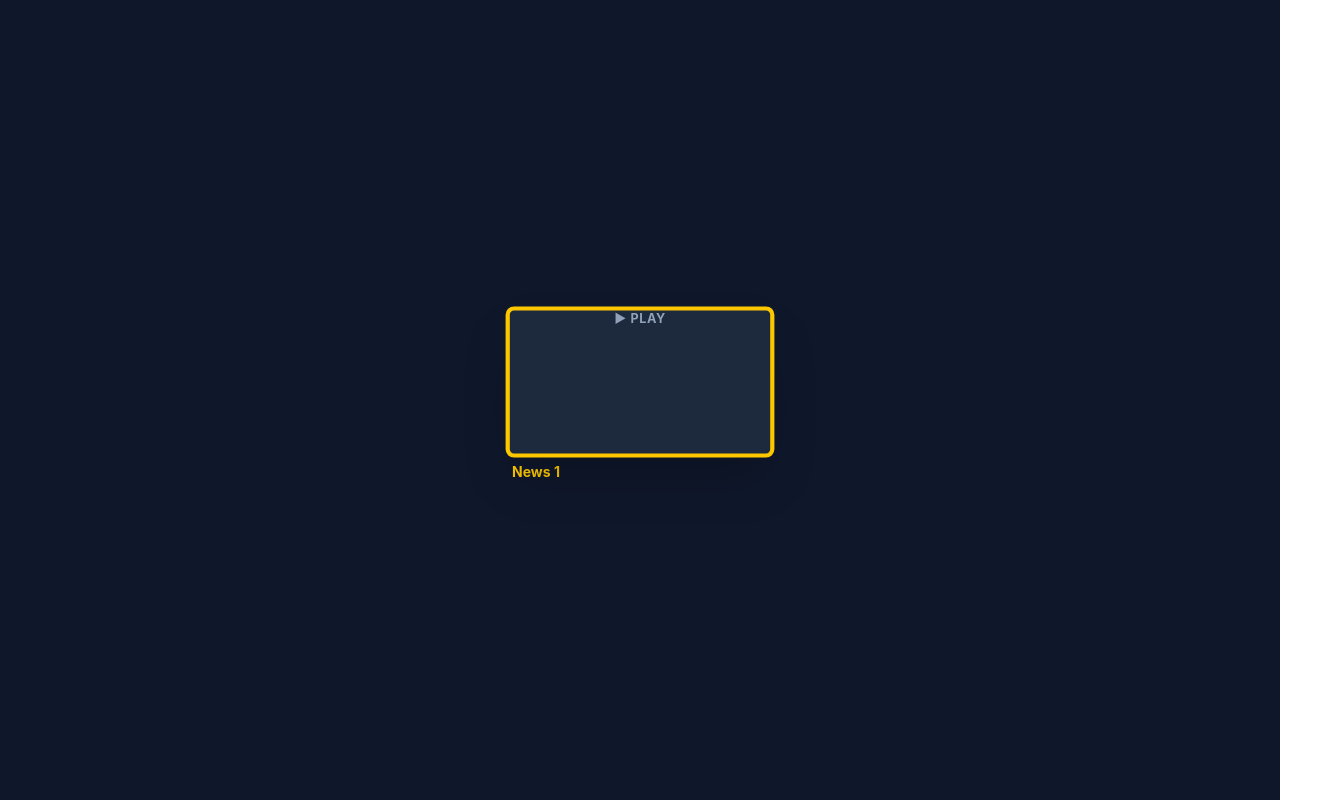
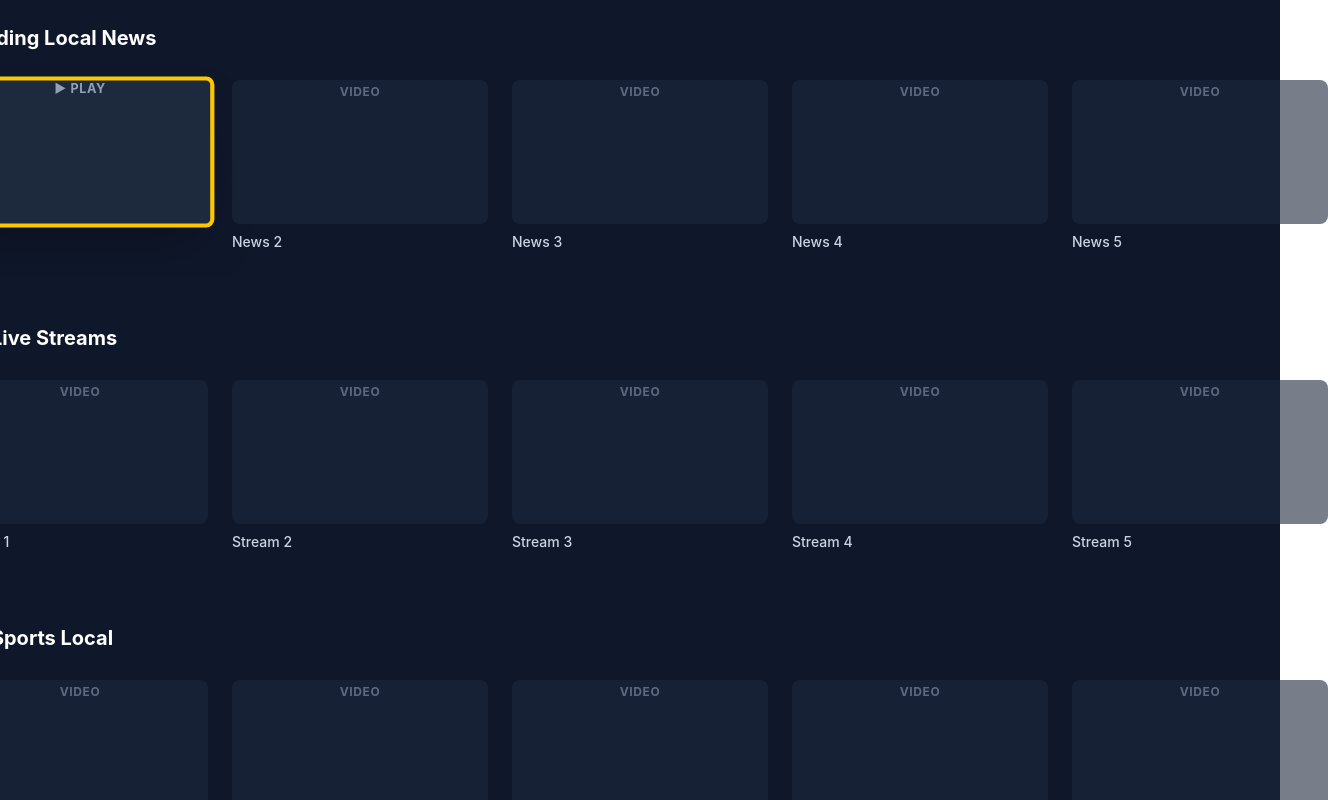
Before and after one commit to Robert-Barry/FlixLocal, a React (Vite) app: page / in a window 1280 px wide. Shown: the whole page, 1328 px wide, since content can reach past the window. Built offline with nearby package versions, Linux system fonts and the light colour scheme.

Commit message:
feat(movie-lane): implement a movie lane row to display video cards

```diff
--- a/src/App.tsx
+++ b/src/App.tsx
@@ -1,7 +1,7 @@
 // App.tsx
 import { useEffect } from 'react';
-import { useFocusStore } from './store/useFocusStore'
-import VideoCard from './components/VideoCard.tsx';
+import { useFocusStore } from './store/useFocusStore';
+import MovieLane from './components/MovieLane';
 import { MOCK_CATEGORIES } from './utils/mockData';
 
 
@@ -53,7 +53,15 @@ function App() {
 
     return (
         <div className="flex flex-col items-center justify-center h-screen bg-slate-900 text-white font-sans">
-            <VideoCard rowIndex={activeRow} colIndex={activeColumn} title={MOCK_CATEGORIES[activeRow].items[activeColumn]} />
+            <ul className="list-none overflow-x-auto whitespace-nowrap flex flex-col">
+            {MOCK_CATEGORIES.map((lane, index) => {
+                return (
+                    <li key={lane.id}>
+                        <MovieLane rowIndex={index} title={lane.title} items={lane.items} />
+                    </li>
+                );
+            })}
+            </ul>
         </div>
      );
 }
--- /dev/null
+++ b/src/components/MovieLane.tsx
@@ -0,0 +1,25 @@
+import VideoCard from './VideoCard';
+
+interface MovieLaneProps {
+    rowIndex: number;
+    title: string;
+    items: string[];
+};
+
+export default function MovieLanes({ rowIndex, title, items }: MovieLaneProps) {
+    return (
+        <div className="my-6">
+            <h3 className="text-xl font-bold text-white mb-3">{title}</h3>
+            <ul className="list-none p-0 m-0 py-4 overflow-x-auto whitespace-nowrap flex flex-row gap-6">
+                {items.map((item, index) => {
+                    const uniqueKey = `${item}-${rowIndex}-${index}`
+                    return (
+                        <li key={uniqueKey}>
+                            <VideoCard rowIndex={rowIndex} colIndex={index} title={item} />
+                        </li>
+                    )
+                })}
+            </ul>
+        </div>
+    )
+}
```
Also changed, not shown: 1 other file (tests, documents, lock files or other folders).
